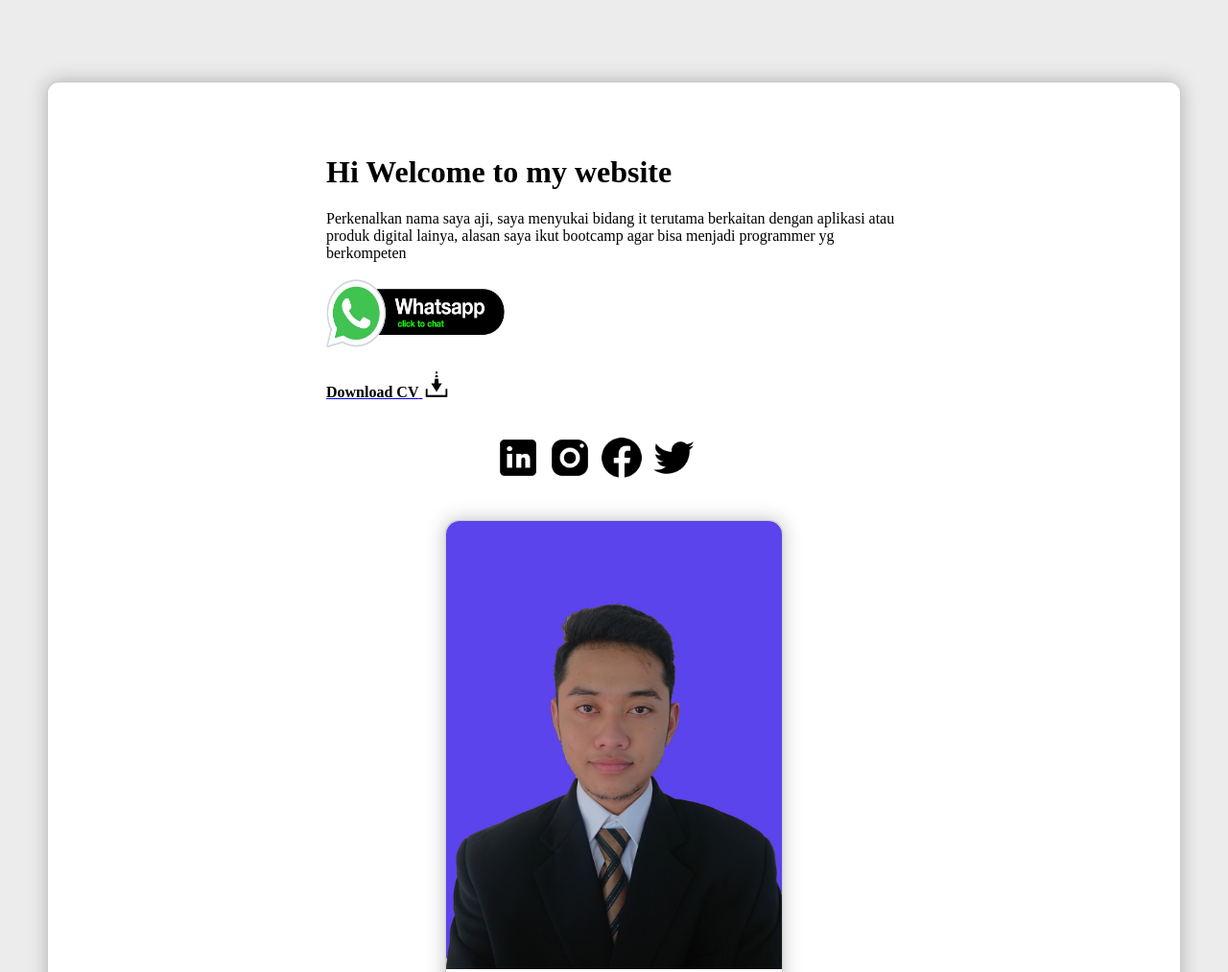
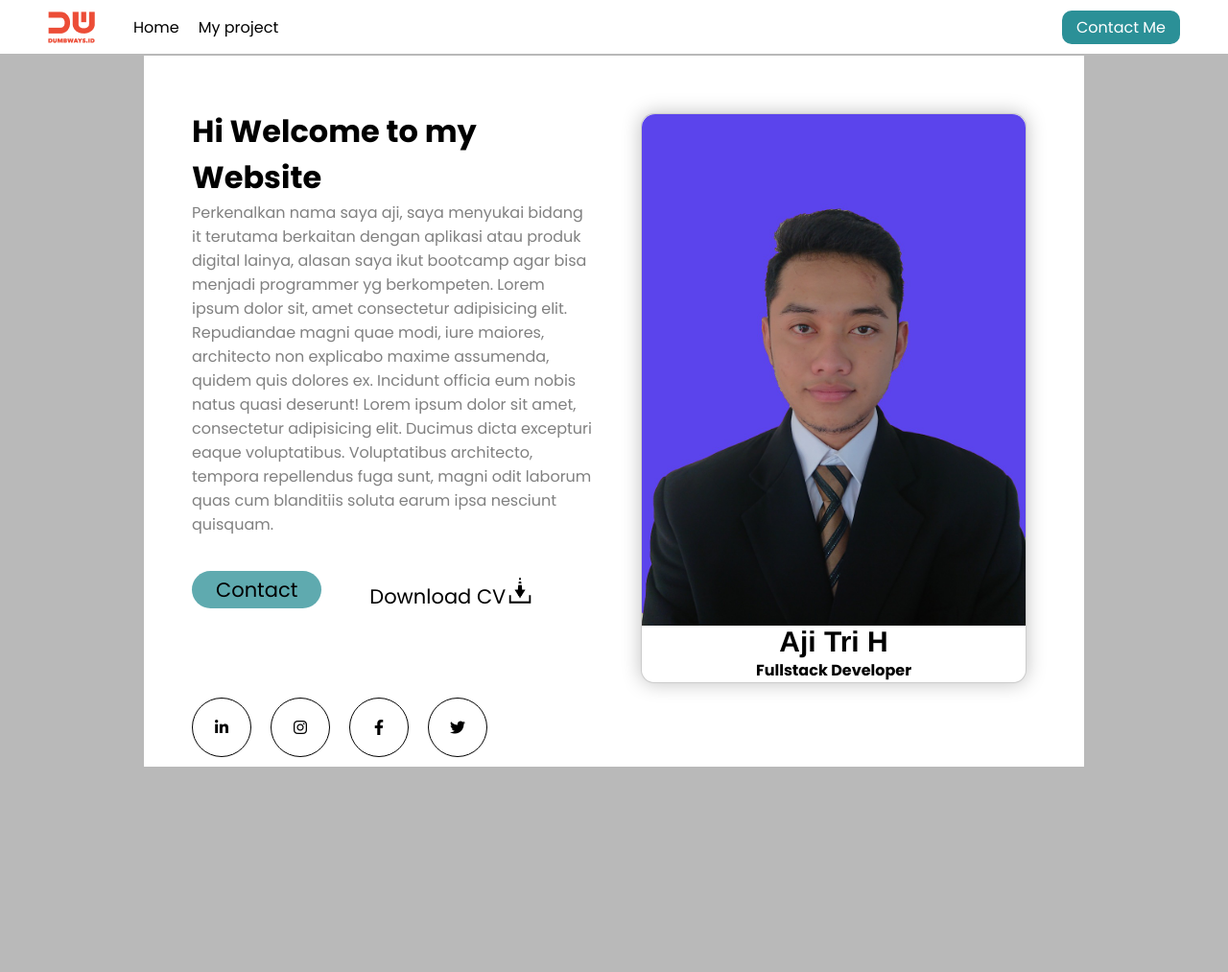
Before and after one commit to athtrdo/day-1-creating-card, a plain HTML site: page index.html in a window 1280 px wide. Shown: the top 1013 px of the page at 96% size. After the commit the page ends 800 px from the top, so only its background shows below. Drawn offline with Linux system fonts and the light colour scheme.

Commit message:
Add files via upload

```diff
--- /dev/null
+++ b/assets/style/style.css
@@ -0,0 +1,221 @@
+@import url('https://fonts.googleapis.com/css2?family=Poppins:ital,wght@0,100;0,200;0,300;0,400;0,500;0,600;0,700;0,800;0,900;1,200;1,300;1,400;1,500;1,600;1,700;1,800;1,900&display=swap');
+
+* {
+    font-family: 'Poppins', sans-serif;
+    margin: 0;
+}
+body{
+    background-color: rgb(185, 185, 185);
+}
+
+.container {
+    height: 93vh;
+    display: flex;
+    justify-content: center; /* horizontal */
+    align-items: center; /* vertical */
+
+}
+
+/* ==== Main Page ==== */
+
+nav {
+    display: flex;
+    height: 7vh;
+    background-color: rgb(255, 255, 255);
+}
+
+nav div {
+    flex: 1;
+    display: flex;
+    align-items: center;
+}
+
+nav .left-side {
+    padding-left: 50px;
+
+}
+nav .left-side div :hover {
+    font-size:20px;
+    font-style:oblique;
+    font-weight: 800;
+
+}
+nav .font :hover {
+font-size:20px;
+font-style:oblique;
+font-weight: 800;
+}
+
+nav .left-side img {
+    margin-right: 40px;
+}
+
+nav .left-side a {
+    margin-right: 20px;
+    text-decoration: none;
+    color: black;
+}
+
+nav .right-side {
+    padding-right: 50px;
+    justify-content: end;
+}
+
+nav .right-side a {
+    text-decoration: none;
+    color: white;
+    background-color: rgb(43, 144, 151);
+    padding: 5px 15px;
+    border-radius: 10px;
+}
+
+
+
+/* ==== Akhir Main Page ==== */
+
+/* ==== Form Contact Me ==== */
+.form-contact-me {
+    width: 75%px
+}
+.form-contact-me .container{
+    margin-top: 12px;
+}
+
+/* .label-input {
+    font-size: 20px;
+    font-weight: bold;
+} */
+
+.form-contact-me div {
+    margin-bottom: 10px;
+}
+
+.form-contact-me div label {
+    font-size: 20px;
+    font-weight: bold;
+    margin-bottom: 0px;
+}
+
+.form-contact-me div input,select, textarea {
+    width: 100%;
+    margin-top: 1px;
+    background-color: rgb(255, 255, 255);
+    border-radius: 5px;
+    border-style: solid;
+    border-color: gray;
+    padding: 10px;
+    resize: none;
+
+}
+
+.form-contact-me button {
+    background-color: rgb(43, 144, 151);
+    color: white;
+    font-size: 16px;
+    padding: 7px 20px;
+    border: none;
+    border-radius: 20px;
+    cursor: pointer;
+    margin-left: 75%;
+
+}
+
+.form-contact-me button:hover {
+    background-color: rgb(38, 75, 90);
+}
+
+/* ==== Akhir Form Contact Me ==== */
+
+/* ==== Main Page ==== */
+
+.image {
+
+
+        background-color: white;
+        margin:10px 10px 10px px;
+        width: 400px;
+        border-radius:14px;
+        border: solid 1px #00000033;
+        padding:0 ;
+        box-shadow: 0px 0px 20px #00000040;
+}
+.image img{
+    width: 75%; ;
+    border-top-left-radius:14px;
+    border-top-right-radius:14px;
+}
+.wrapper {
+    width: 75%;
+    padding: 10;
+    display: flex;
+    background-color: white;
+}
+
+.wrapper .right-side {
+    border-style:none;
+    flex: 40%;
+    padding: 50px;
+
+}
+
+
+
+.wrapper .left-side {
+    flex: 70%;
+    padding-left: 20px;
+    margin-top: 45px;
+    margin-left: 20px;
+}
+
+.wrapper .left-side .skill {
+    display: flex;
+    margin-top: 40px;
+    margin-bottom: 20px;
+}
+
+.wrapper .left-side .skill .contact a {
+    text-decoration:none;
+    color: rgb(0, 0, 0);
+    background-color: rgb(95, 170, 175);
+    padding: 5px 25px;
+    border-radius: 45px;
+    margin-left: 0px;
+    font-size: 21px;
+}
+.wrapper .left-side .item a {
+    margin-left: 50px;
+    font-size: 21px;
+    text-decoration: none;
+    color: black;
+    font-weight: 700
+    fo;
+
+
+}
+
+.wrapper .left-side p {
+    color: gray;
+}
+
+.wrapper .left-side .sosmed .sosmed-wrapper {
+    display: flex;
+    margin-top: 90px;
+}
+
+.wrapper .left-side .sosmed .sosmed-wrapper a {
+    color: black;
+    size: 90px;
+}
+
+.wrapper .left-side .sosmed .icon {
+    border: 1px solid black;
+    border-radius: 50%;
+    width: 60px;
+    height: 60px;
+    display: flex;
+    justify-content: center;
+    align-items: center;
+    margin-right: 20px;
+}
+
+/* ==== Akhir Main Page ==== */
--- a/index.html
+++ b/index.html
@@ -1,79 +1,71 @@
-<!DOCTYPE html>
 <html>
     <head>
-    <title>Creating card</title>
-
+        <title>Creating Form, Navbar & Layouting</title>
+        <link rel="stylesheet" href="./assets/style/style.css">
+        <link rel="stylesheet" href="https://cdnjs.cloudflare.com/ajax/libs/font-awesome/6.1.1/css/all.min.css" integrity="sha512-KfkfwYDsLkIlwQp6LFnl8zNdLGxu9YAA1QvwINks4PhcElQSvqcyVLLD9aMhXd13uQjoXtEKNosOWaZqXgel0g==" crossorigin="anonymous" referrerpolicy="no-referrer" />
     </head>
     <body>
-    <style>
-        body{
-            background: #a7a2a233;
-        }
-    </style>
-    <div
-        style="
-        background-color: white;
-        margin: auto;
-        margin-top: 85px;
-        width: 1150px;
-        border-radius: 12px;
-        border: solid 1px #00000033;
-        padding: 15px;
-        box-shadow: 0px 0px 20px #00000040;
-        ">
-        <div style="
-        background-color: white;
-        margin: auto;
-        margin-top: 60px;
-        width: 600px;
-        border-radius: 14px;
-        padding:0;
-        ">
+       <nav>
+            <div class="left-side">
+                <img src="./assets/img/logo.png" alt="">
                 <div>
-            <h1>Hi Welcome to my website</h1>
-            <p style="color:rgb(0, 0, 0); text-align: left ">Perkenalkan nama saya aji, saya menyukai bidang it terutama berkaitan dengan aplikasi atau produk digital lainya, alasan saya ikut bootcamp agar bisa menjadi programmer yg berkompeten</p>
+                    <a href="#">Home</a>
+                    <a href="#">My project</a>
+                </div>
+            </div>
+            <div class="right-side">
+                <a href="contact-me.html">Contact Me</a>
+            </div>
+       </nav>
 
-             <a href="https://wa.me/6285727234413?text=" ><img src="img/whatsapp-button.png" width="190px" height="75px"></a>
+       <div class="container">
+            <div class="wrapper">
 
-             <a href="CV Aji Tri Hardono.pdf" download="CV">
-                <p style="color: black; text-decoration:none;"><b>Download CV</b>  <img src="img/downloading-updates.png" width="30px" height="30px"></p>
-
+                <div class="left-side">
+                    <h1>Hi Welcome to my Website</h1>
+                    <p>Perkenalkan nama saya aji, saya menyukai bidang it terutama berkaitan dengan aplikasi atau produk digital lainya, alasan saya ikut
+                         bootcamp agar bisa menjadi programmer yg berkompeten. Lorem ipsum dolor sit, amet consectetur adipisicing elit. Repudiandae magni quae modi, iure maiores, architecto non explicabo maxime assumenda, quidem quis dolores ex.
+                         Incidunt officia eum nobis natus quasi deserunt! Lorem ipsum dolor sit amet, consectetur adipisicing elit. Ducimus dicta excepturi eaque voluptatibus. Voluptatibus architecto, tempora repellendus fuga sunt,
+                         magni odit laborum quas cum blanditiis soluta earum ipsa nesciunt quisquam.</p>
+                    <div class="skill">
+                        <div class="contact">
+                            <a href="https://wa.me/6285727234413?text=" target="_blank">Contact</a>
+                        </div>
+                        <div class="item">
+                            <a href="assets/img/CV Aji Tri Hardono.pdf" download="CV">Download CV<img src="assets/img/downloading-updates.png" width="30px" height="30px"></a>                        </div>
+                    </div>
+                    <div class="sosmed">
+                        <div class="sosmed-wrapper">
+                            <div class="icon">
+                                <a href="https://www.linkedin.com/in/aji-tri-hardono-a90a84212/" target="_blank">
+                                    <i class="fa-brands fa-linkedin-in"></i>
+                                </a>
+                            </div>
+                            <div class="icon">
+                                <a href="https://instagram.com/ajitrih_99?igshid=YmMyMTA2M2Y=" target="_blank">
+                                    <i class="fa-brands fa-instagram"></i>
+                                </a>
+                            </div>
+                            <div class="icon">
+                                <a href="https://www.facebook.com/ajitrih99" target="_blank">
+                                    <i class="fa-brands fa-facebook-f"></i>
 
                                 </a>
-            <br>
-            <div style="
-            background-color: white;
-            margin: auto;
-            margin-top:0;
-            width: 250px;
+                            </div>
+                            <div class="icon">
+                                <a href="https://mobile.twitter.com/ajitrih_99" target="_blank">
+                                    <i class="fa-brands fa-twitter"></i>
 
-            padding:0;
-            ">
-            <span>
-                <a href="https://www.linkedin.com/in/aji-tri-hardono-a90a84212/"><img src="img/linkedin--v1.png"  width="50px" height="50px"></a>
-                <a href="https://instagram.com/ajitrih_99?igshid=YmMyMTA2M2Y="><img src="img/instagram-new--v1.png" width="50px" height="50px"></a>
-                <a href="https://www.facebook.com/ajitrih99"><img src="img/facebook-new.png" width="50px" height="50px"></a>
-                <a href="https://mobile.twitter.com/ajitrih_99"><img src="img/twitter--v2.png" width="50px" height="50px"></a>
-            </span>
-            <br>
-            <br>
-            <br>
-
+                                </a>
                             </div>
-        <div style="
-        background-color: white;
-        margin: auto;
-        margin-top:0;
-        width: 350px;
-        border-radius:14px;
-        border: solid 1px #00000033;
-        padding: 0;
-        box-shadow: 0px 0px 20px #00000040;
-        ">
-
-        <div><img src="img/IMG-20210910-WA0000.jpg" style="width: 100%;
+                        </div>
+                    </div>
+                </div>
+                <div class="right-side">
+                    <div class="image" style="margin-left:auto;">
+                    <img src="assets/img/IMG-20210910-WA0000.jpg" style= "width: 100%;
                     border-top-left-radius:14px;
-        border-top-right-radius:14px ;">
+                    border-top-right-radius:14px;">
 
                         <h1 style="text-align: center; font-family:Helvetica, sans-serif; font-size: 30px;">Aji Tri H</h1>
                         <h4 style="text-align: center;">Fullstack Developer</h4>
@@ -83,5 +75,6 @@
         </div>
 
 
+
     </body>
 </html>
```
Also changed, not shown: contact-me.html (added, +59 -0 lines), assets/img/IMG-20210910-WA0000.jpg (added), assets/img/downloading-updates.png (added), assets/img/logo.png (added), 1 other file. Lines whose indentation alone changed are shown as unchanged.
